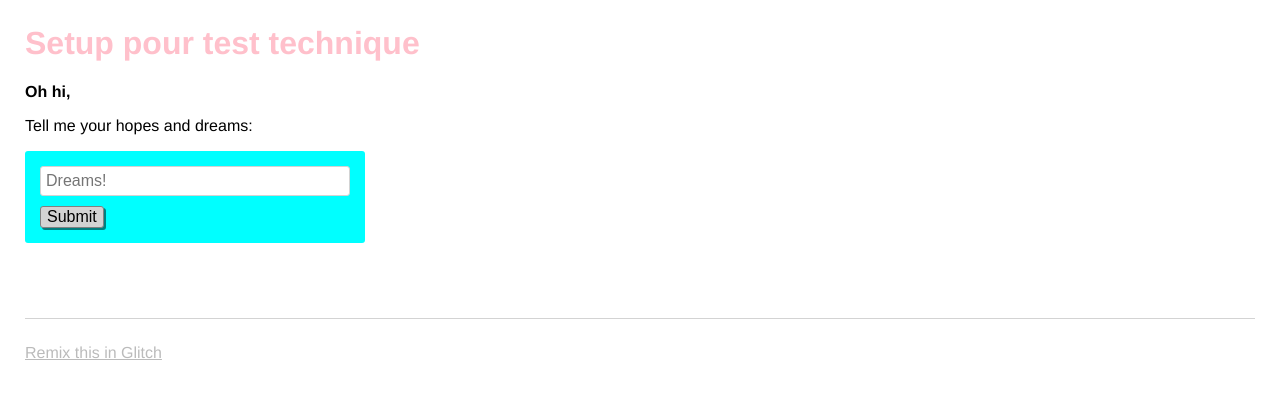
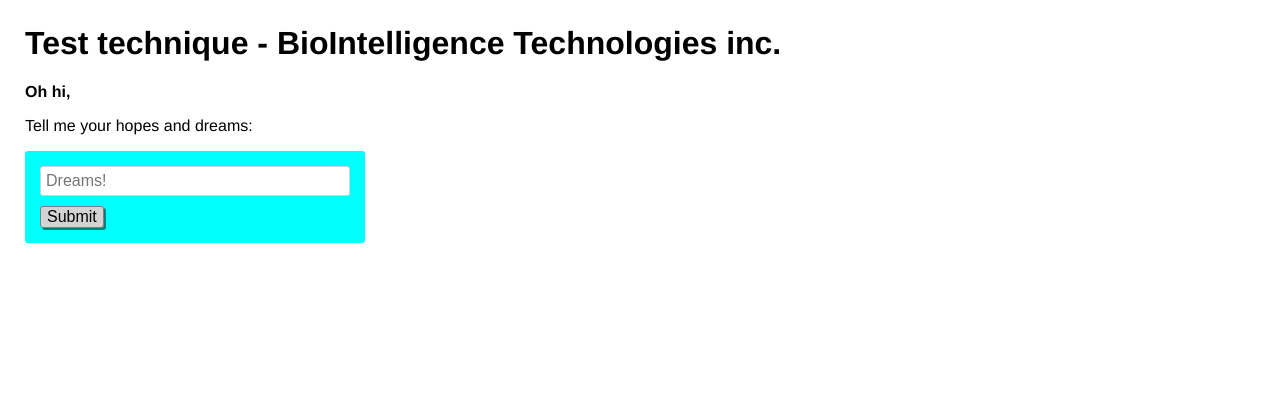
Before and after one commit to snfaucher/test-technique, a website: page views/index.html in a window 1280 px wide. Drawn offline with nearby package versions, Linux system fonts and the light colour scheme; no server answers.

Commit message:
🗺🛢 Updated with Glitch

```diff
--- a/public/style.css
+++ b/public/style.css
@@ -15,7 +15,6 @@ body {
 
 h1 {
   font-weight: bold;
-  color: pink;
 }
 
 .bold {
--- a/views/index.html
+++ b/views/index.html
@@ -1,17 +1,11 @@
 <!-- This is a static file -->
 <!-- served from your routes in server.js -->
-
-<!-- You might want to try something fancier: -->
-<!-- html/nunjucks docs: https://mozilla.github.io/nunjucks/ -->
-<!-- pug: https://pugjs.org/ -->
-<!-- haml: http://haml.info/ -->
-<!-- hbs(handlebars): http://handlebarsjs.com/ -->
 
 <!DOCTYPE html>
 <html>
   <head>
-    <title>Welcome to Glitch!</title>
-    <meta name="description" content="A cool thing made with Glitch">
+    <title>Test technique - BioIntelligence Technologies inc.</title>
+    <meta name="description" content="Test technique - BioIntelligence Technologies inc.">
     <link id="favicon" rel="icon" href="https://glitch.com/edit/favicon-app.ico" type="image/x-icon">
     <meta charset="utf-8">
     <meta http-equiv="X-UA-Compatible" content="IE=edge">
@@ -21,7 +15,7 @@
   <body>
     <header>
       <h1>
-        Setup pour test technique
+        Test technique - BioIntelligence Technologies inc.
       </h1>
     </header>
 
@@ -38,11 +32,6 @@
       </section>
     </main>
 
-    <footer>
-      <a href="https://glitch.com">
-        Remix this in Glitch
-      </a>
-    </footer>
 
     <!-- Your web-app is https, so your scripts need to be too -->
     <script src="https://code.jquery.com/jquery-2.2.1.min.js"
```
Also changed, not shown: src/index.js (added).
